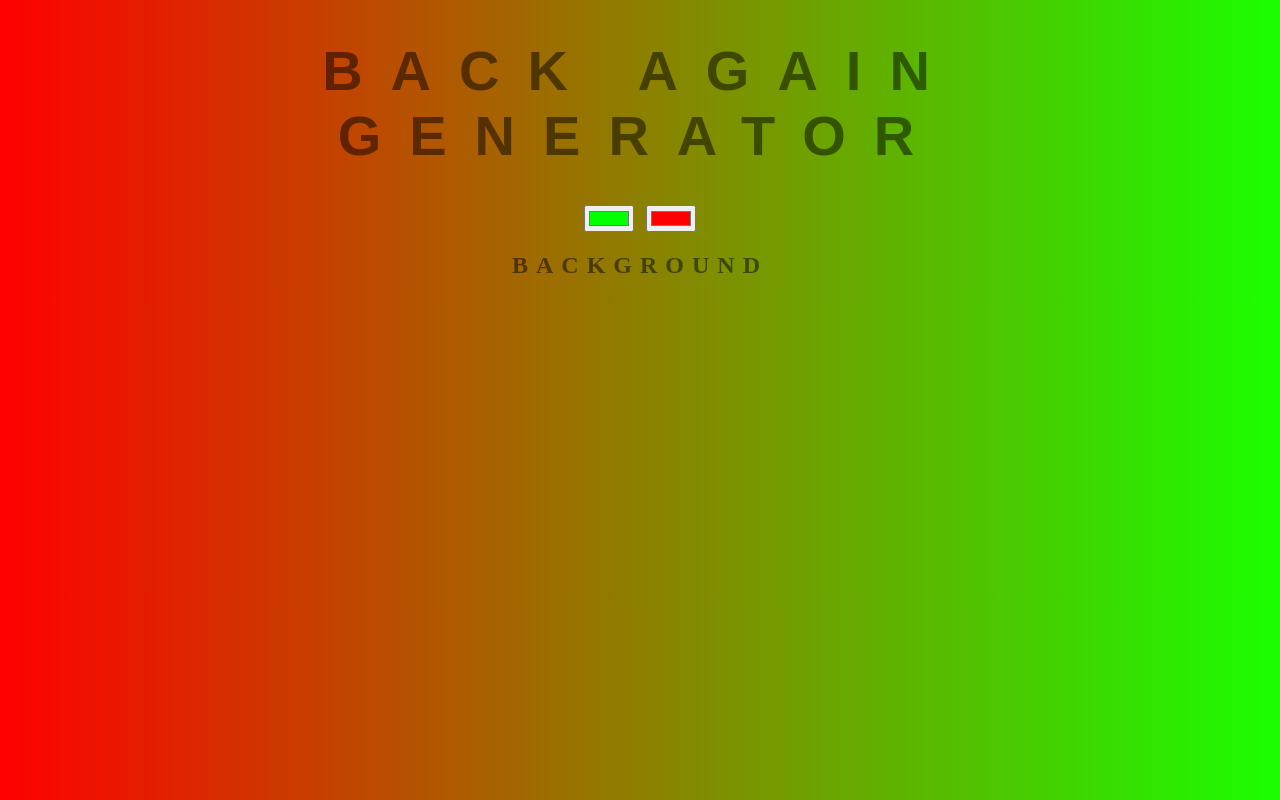
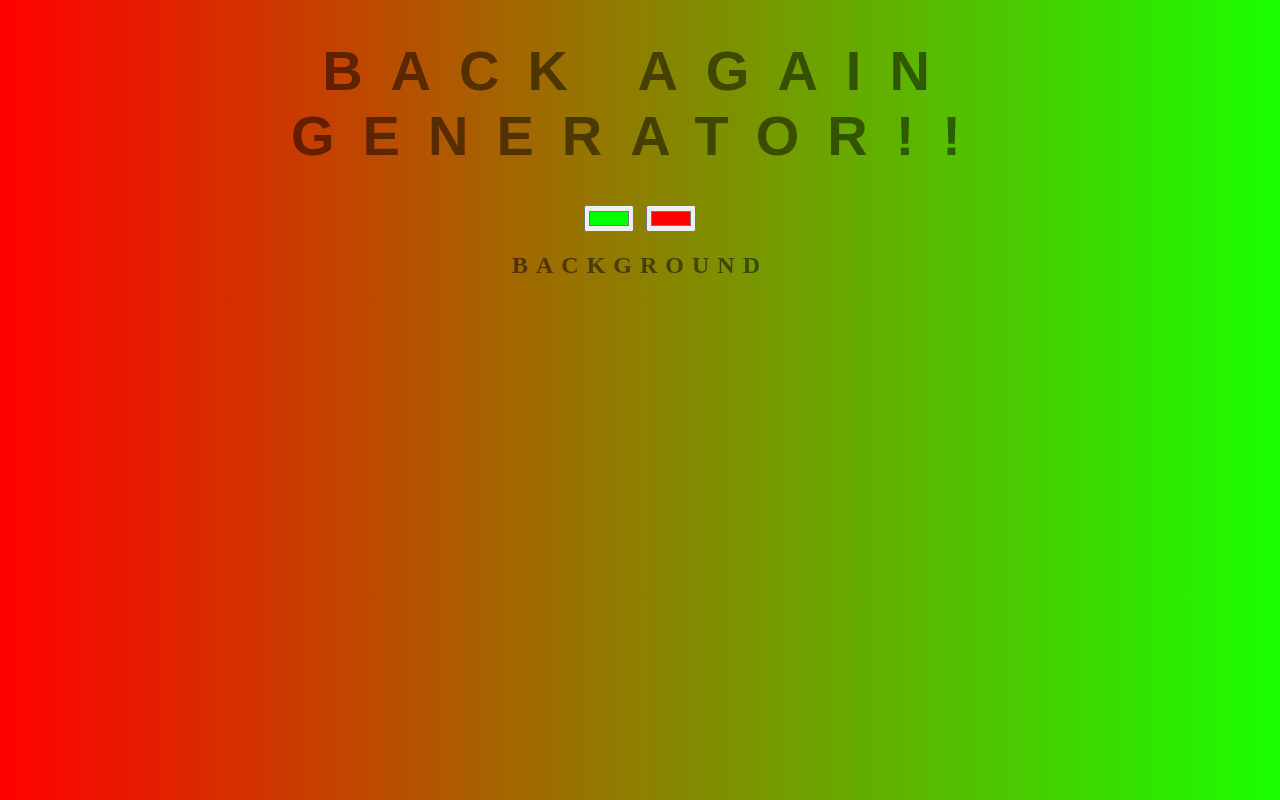
Before and after one commit to HaeroLuca/bg, a plain HTML site: page index.html in a window 1280 px wide. Drawn offline with Linux system fonts and the light colour scheme.

Commit message:
added another !

```diff
--- a/index.html
+++ b/index.html
@@ -7,7 +7,7 @@
 </head>
 
 <body id="gradient">
-    <h1>back again Generator</h1>
+    <h1>back again Generator!!</h1>
     <input class="color1" type="color" name="color1" value="#00ff00">
     <input class="color2" type="color" name="color2" value="#ff0000">
     <h2> Background</h2>
```
